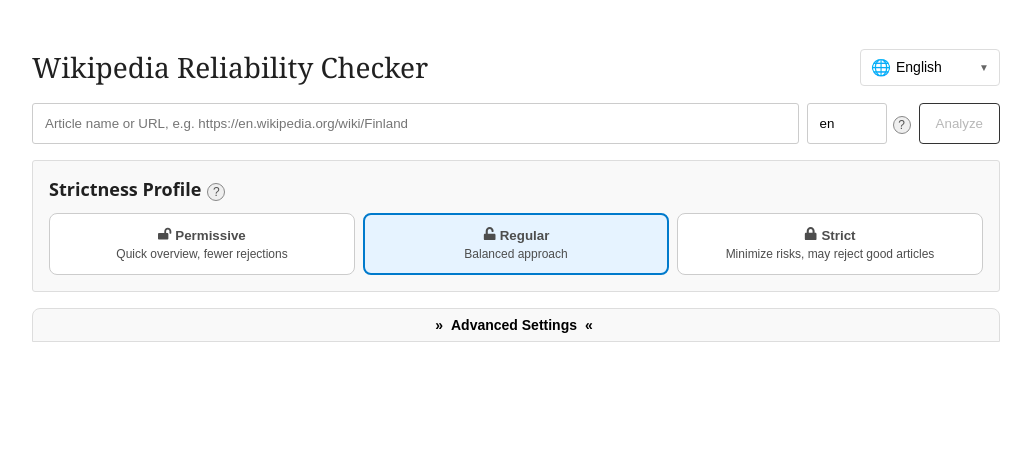
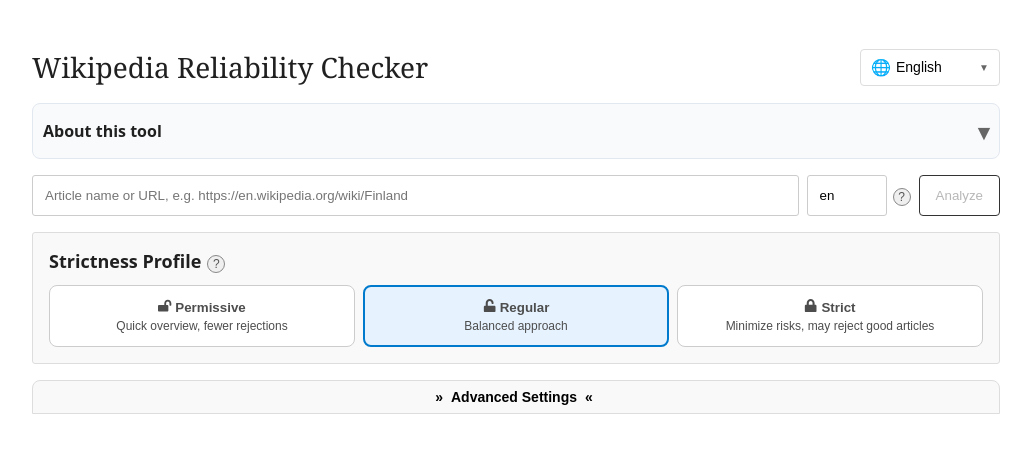
Before and after one commit to jenniina/wiki-reliability, a React (Vite) app in the folder src/frontend/: page / in a window 1280 px wide. Shown: the top 452 px of the page, without its empty margins (124-1155 px from the left). Built offline with nearby package versions, Linux system fonts and the light colour scheme.

Commit message:
add about section

```diff
--- a/src/frontend/src/App.tsx
+++ b/src/frontend/src/App.tsx
@@ -303,6 +303,14 @@
           <SetLanguage />
         </header>
 
+        <details className={`${styles.about} ${styles["details"]}`}>
+          <summary className={styles.summary}>{t("About")}</summary>
+          <div className={styles["about-content"]}>
+            <p>{t("AboutIntro")}</p>
+            <p>{t("AboutHowToUse")}</p>
+          </div>
+        </details>
+
         <form
           className={styles["search-container"]}
           onSubmit={(e) => {
@@ -510,12 +518,12 @@
                 </a>
               ))}
             </div>
-            <details className={styles["policy-details"]}>
-              <summary className={styles["policy-summary"]}>
-                <span className={styles["policy-summary-text"]}>
+            <details className={styles["details"]}>
+              <summary className={styles["summary"]}>
+                <span className={styles["summary-text"]}>
                   {t("UsedProfile")}
                 </span>
-                <span className={styles["policy-summary-badge"]}>
+                <span className={styles["summary-badge"]}>
                   {(() => {
                     const levels: StrictnessLevel[] = [
                       "permissive",
@@ -534,7 +542,7 @@
                   })()}
                 </span>
               </summary>
-              <div className={styles["policy-grid"]}>
+              <div className={styles["grid"]}>
                 <div>
                   <div className={styles["policy-group-title"]}>
                     {t("WeightsAndEffects")}
--- a/src/frontend/src/app.module.css
+++ b/src/frontend/src/app.module.css
@@ -28,6 +28,26 @@
   align-items: center;
   margin-bottom: 1rem;
   gap: 1rem;
+}
+
+.about {
+  margin-top: 0.25rem;
+  margin-bottom: 0.75rem;
+}
+
+.about summary {
+  cursor: pointer;
+  font-weight: 600;
+}
+
+.about[open] {
+  margin-bottom: 1rem;
+}
+
+.about-content {
+  margin-top: 0.35rem;
+  font-size: 0.9rem;
+  color: #444;
 }
 
 .title {
@@ -334,15 +354,15 @@
   text-decoration: underline;
 }
 
-.policy-details {
+.details {
   margin-top: 16px;
-  padding: 12px 14px;
+  padding: 8px 10px;
   border-radius: 8px;
   background: #f9fafb;
   border: 1px solid #e2e8f0;
 }
 
-.policy-summary {
+.summary {
   display: flex;
   align-items: center;
   gap: 6px;
@@ -351,23 +371,30 @@
   padding: 4px 0;
 }
 
-.policy-summary::marker {
+.summary::marker {
   /* Hide default disclosure triangle in some browsers so we can style our own */
   content: "";
 }
 
-.policy-summary::after {
+.summary::after {
   content: "▾";
-  font-size: 12px;
+  font-size: 22px;
   margin-left: auto;
   color: #666;
+  transform: rotate(0deg);
+  transition-property: transform;
+  transition-duration: 0.2s;
+  transition-timing-function: ease-in-out;
+}
+.details[open] .summary::after {
+  transform: rotate(180deg);
 }
 
-.policy-summary-text {
+.summary-text {
   font-weight: 600;
 }
 
-.policy-summary-badge {
+.summary-badge {
   display: inline-flex;
   align-items: center;
   justify-content: center;
--- a/src/frontend/src/translations.ts
+++ b/src/frontend/src/translations.ts
@@ -71,6 +71,33 @@
     pt: "Verificador de Confiabilidade da Wikipedia",
     cs: "Kontrola spolehlivosti Wikipedie",
     fi: "Wikipedia-luotettavuustarkistin",
+  },
+  About: {
+    en: "About this tool",
+    es: "Acerca de esta herramienta",
+    fr: "À propos de cet outil",
+    de: "Über dieses Werkzeug",
+    pt: "Sobre esta ferramenta",
+    cs: "O tomto nástroji",
+    fi: "Tietoa työkalusta",
+  },
+  AboutIntro: {
+    en: "This page estimates how reliable a Wikipedia article is based on signals like sources, warning templates, edit history and structure.",
+    es: "Esta página estima cuán fiable es un artículo de Wikipedia basándose en señales como fuentes, plantillas de aviso, historial de ediciones y estructura.",
+    fr: "Cette page estime la fiabilité d'un article Wikipédia à partir de signaux comme les sources, les modèles d'avertissement, l'historique des modifications et la structure.",
+    de: "Diese Seite schätzt, wie zuverlässig ein Wikipedia-Artikel ist, basierend auf Signalen wie Quellen, Warnhinweisen, Versionsgeschichte und Struktur.",
+    pt: "Esta página estima quão confiável é um artigo da Wikipédia com base em sinais como fontes, avisos, histórico de edições e estrutura.",
+    cs: "Tato stránka odhaduje, jak spolehlivý je článek na Wikipedii, na základě signálů jako jsou zdroje, varovné šablony, historie úprav a struktura.",
+    fi: "Tämä sivu arvioi Wikipedia-artikkelin luotettavuutta erilaisten signaalien, kuten lähteiden, varoitusmallineiden, muokkaushistorian ja rakenteen perusteella.",
+  },
+  AboutHowToUse: {
+    en: "Give the article name or URL, choose the language and (optionally) a strictness profile, then click Analyze. You can adjust the weights and reject rules and use Re-analyze to see how the verdict changes.",
+    es: "Indique el nombre o la URL del artículo, elija el idioma y (opcionalmente) un perfil de rigor y haga clic en Analizar. Puede ajustar los pesos y reglas de rechazo y usar Reanalizar para ver cómo cambia el veredicto.",
+    fr: "Indiquez le nom ou l'URL de l'article, choisissez la langue et (facultativement) un profil de rigueur, puis cliquez sur Analyser. Vous pouvez ajuster les pondérations et règles de rejet et utiliser Réanalyser pour voir comment le verdict change.",
+    de: "Geben Sie den Artikelnamen oder die URL an, wählen Sie die Sprache und optional ein Strenge-Profil und klicken Sie dann auf Analysieren. Sie können Gewichte und Ablehnungsregeln anpassen und mit Erneut analysieren sehen, wie sich das Urteil ändert.",
+    pt: "Informe o nome ou URL do artigo, escolha o idioma e (opcionalmente) um perfil de rigor e clique em Analisar. Você pode ajustar os pesos e regras de rejeição e usar Reanalisar para ver como o veredito muda.",
+    cs: "Zadejte název nebo URL článku, vyberte jazyk a (volitelně) profil přísnosti a klikněte na Analyzovat. Můžete upravit váhy a pravidla odmítnutí a pomocí Znovu analyzovat sledovat, jak se verdikt mění.",
+    fi: "Anna artikkelin nimi tai URL, valitse kieli ja halutessasi tiukkuusprofiili ja paina Analysoi. Voit säätää painoja ja hylkäyssääntöjä ja käyttää Analysoi uudelleen -painiketta nähdäksesi, miten tuomio muuttuu.",
   },
   ArticleNameOrURL: {
     en: "Article name or URL, e.g. https://en.wikipedia.org/wiki/Finland",
```
